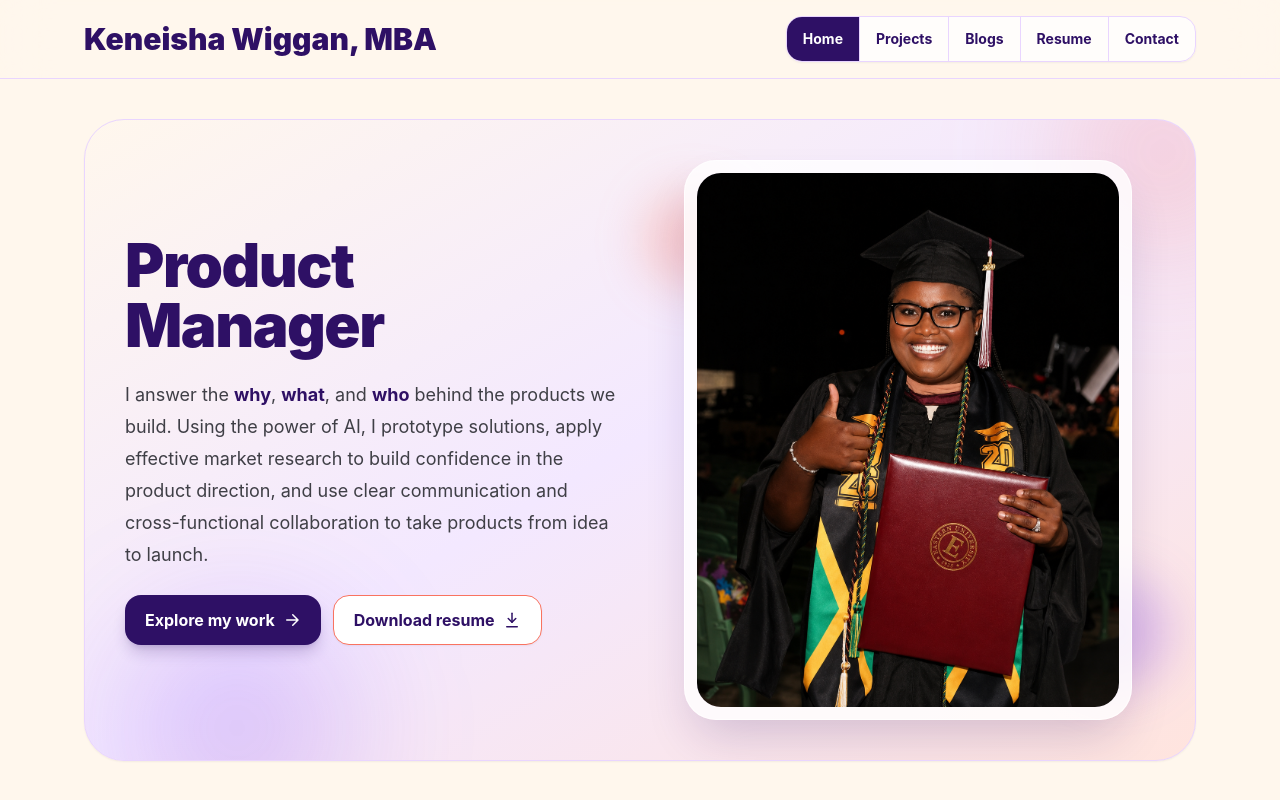
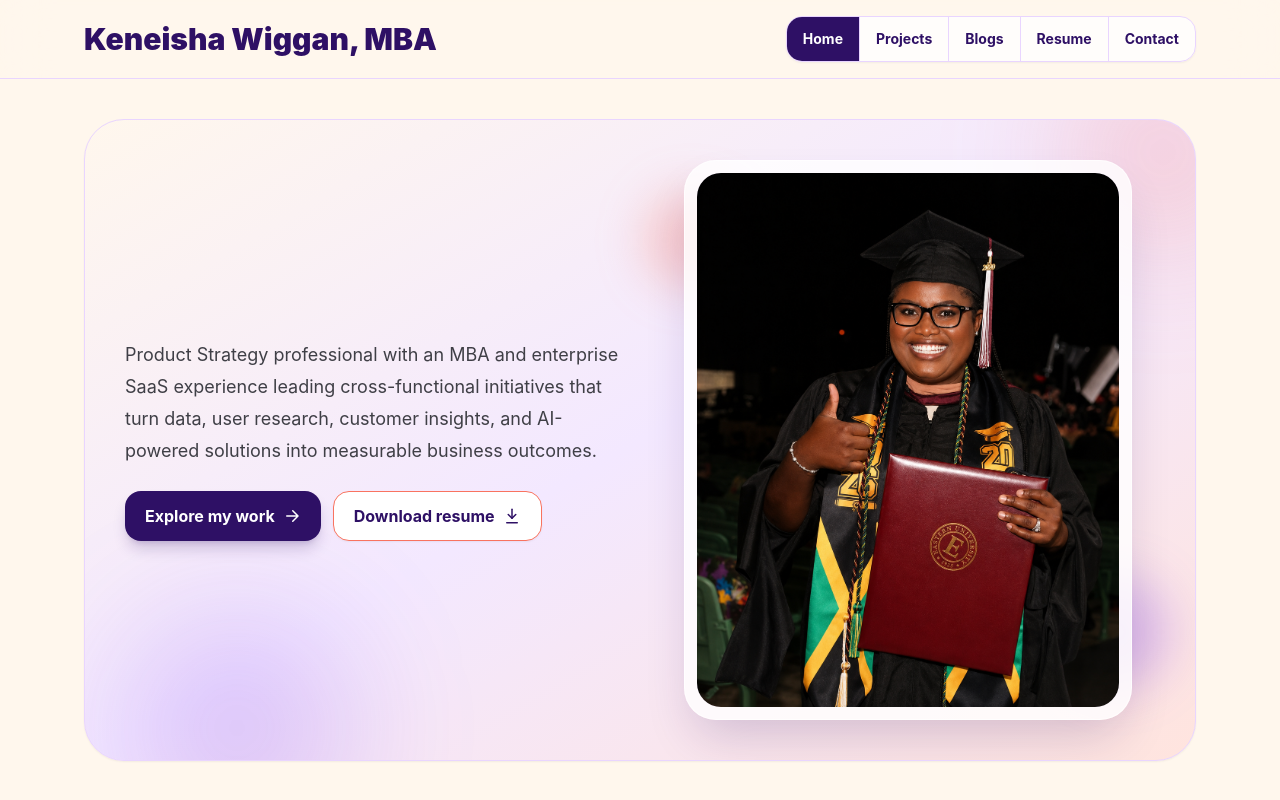
Before and after one commit to keneisha-wiggan/keneishawiggan.com, a React (Vite) app: page / in a window 1280 px wide. Shown: the top 800 px of the page. Built offline with nearby package versions, Linux system fonts and the light colour scheme.

Commit message:
Update homepage product strategy intro

```diff
--- a/src/App.jsx
+++ b/src/App.jsx
@@ -253,16 +253,8 @@ function Home({ setPage }) {
           <motion.div initial={{ opacity: 0, y: 16 }} animate={{ opacity: 1, y: 0 }} className="space-y-6">
 
 
-            <div>
-             <h2 className="max-w-3xl text-5xl font-black tracking-tight text-[#2E1065] md:text-6xl">
-  Product Manager
-</h2>
-            </div>
-
-         <p className="max-w-xl text-lg leading-8 text-[#3F3F46]">
-  I answer the <strong className="font-bold text-[#2F1065]">why</strong>,{" "}
-  <strong className="font-bold text-[#2F1065]">what</strong>, and{" "}
-  <strong className="font-bold text-[#2F1065]">who</strong> behind the products we build. Using the power of AI, I prototype solutions, apply effective market research to build confidence in the product direction, and use clear communication and cross-functional collaboration to take products from idea to launch.
+        <p className="max-w-xl text-lg leading-8 text-[#3F3F46]">
+  Product Strategy professional with an MBA and enterprise SaaS experience leading cross-functional initiatives that turn data, user research, customer insights, and AI-powered solutions into measurable business outcomes.
 </p>
 
             <div className="flex flex-wrap gap-3">
```
